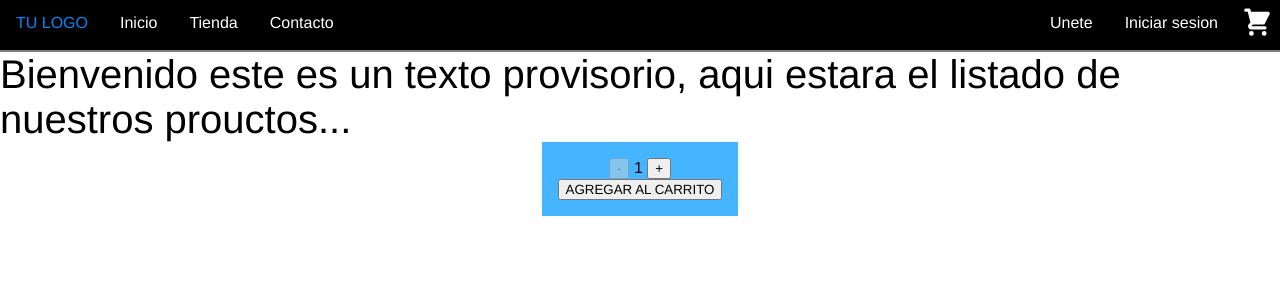
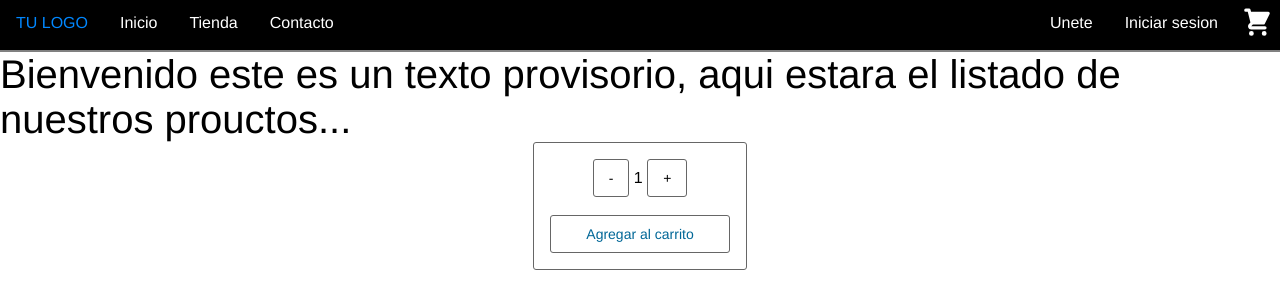
Before and after one commit to rubyg21/market-run-Galarraga, a React (Vite) app: page / in a window 1280 px wide. Shown: the top 308 px of the page. Built offline with nearby package versions, Linux system fonts and the light colour scheme.

Commit message:
Actualizamos ultimos detalles

```diff
--- a/src/components/ItemCount.css
+++ b/src/components/ItemCount.css
@@ -1,7 +1,52 @@
+
+
+
+
 .counter{
+
   width: fit-content;
-  background-color: rgb(70, 181, 255);
   margin: auto;
   padding: 1rem;
   text-align: center;
+  border: 1px solid rgb(102, 102, 102);
+  border-radius: 3px;
 }
+
+button {
+
+  background-color: #ffffff; /* Green */
+  border: none;
+  color: rgb(0, 0, 0);
+  padding: 10px 15px ;
+  text-align: center;
+  text-decoration: none;
+  display: inline-block;
+  font-size: 14px;
+  border: 1px solid rgb(102, 102, 102);
+  border-radius: 3px;
+
+}
+.agregar{
+
+  border: none;
+  color: rgb(0, 103, 151);
+  padding: 10px 35px ;
+  text-align: center;
+  text-decoration: none;
+  display: inline-block;
+  font-size: 14px;
+  border: 1px solid rgb(102, 102, 102);
+  border-radius: 3px;
+}
+
+
+button {
+  -webkit-transition-duration: 0.4s; /* Safari */
+  transition-duration: 0.4s;
+}
+
+
+button:hover {
+  background-color: #0065d8; /* Green */
+  color: white;
+}
--- a/src/components/ItemCount.jsx
+++ b/src/components/ItemCount.jsx
@@ -18,42 +18,21 @@ useEffect(()=>{
 
   return (
 <>
+
 <div className='counter'>
 <button disabled={count <= 1}  onClick={decrease} > - </button>
 <span> {count} </span>
 <button disabled={count >= stock } onClick={increase}  > + </button>
-
+<br></br>
 <div>
-    <button disabled={stock <= 0} onClick={() => onAdd(count)}  >AGREGAR AL CARRITO</button>
+<br></br>
+    <button className='agregar' disabled={stock <= 0} onClick={() => onAdd(count)}  >Agregar al carrito</button>
 </div>
 </div>
+
 </>
-
 
   )
 }
 
 export default ItemCount
-
-// import React,{useState} from 'react'
-
-// function ItemCount() {
-//     const [counter, setCounter] = useState(0)
-//   return (
-// <>
-// <div> {counter} </div>
-// <button onClick={() => setCounter( counter +1) } > +</button>
-// <button onClick={() => setCounter( counter -1)  } > -</button>
-// <button onClick={() => setCounter(0) } > Reset </button>
-
-// </>
-
-
-
-//   )
-// }
-
-// export default ItemCount
-
-
-// https://www.youtube.com/watch?v=g8NwvWZtpq0
--- a/src/components/ItemListContainer.jsx
+++ b/src/components/ItemListContainer.jsx
@@ -9,15 +9,11 @@ function ItemListContainer({greeting}) {
 
   return (
     <>
-
     <div className="ItemList" >{greeting='Bienvenido'} este es un texto provisorio, aqui estara el listado de nuestros
     prouctos...
     </div>
 
-    <ItemCount initial={1} stock={2} onAdd={onAdd} />
-
-
-
+    <ItemCount initial={1} stock={10} onAdd={onAdd} />
     </>
   )
 }
```
